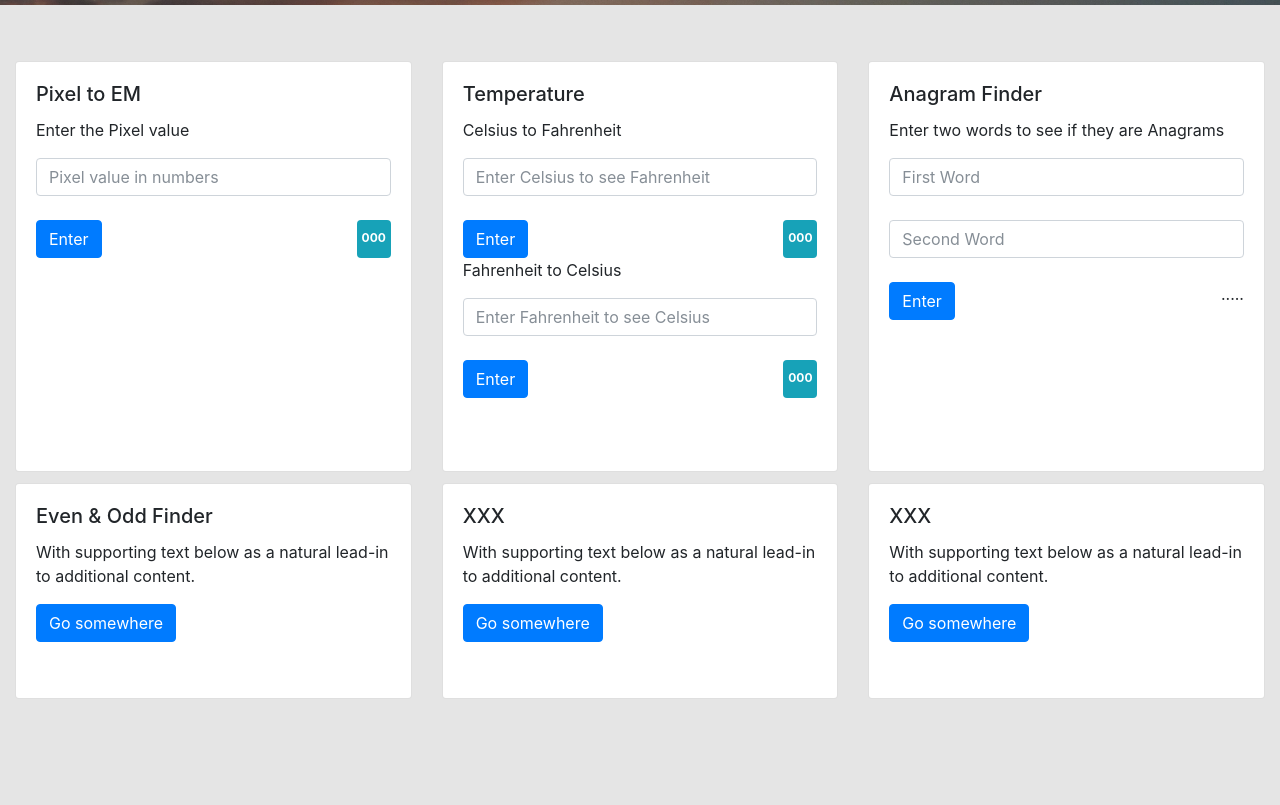
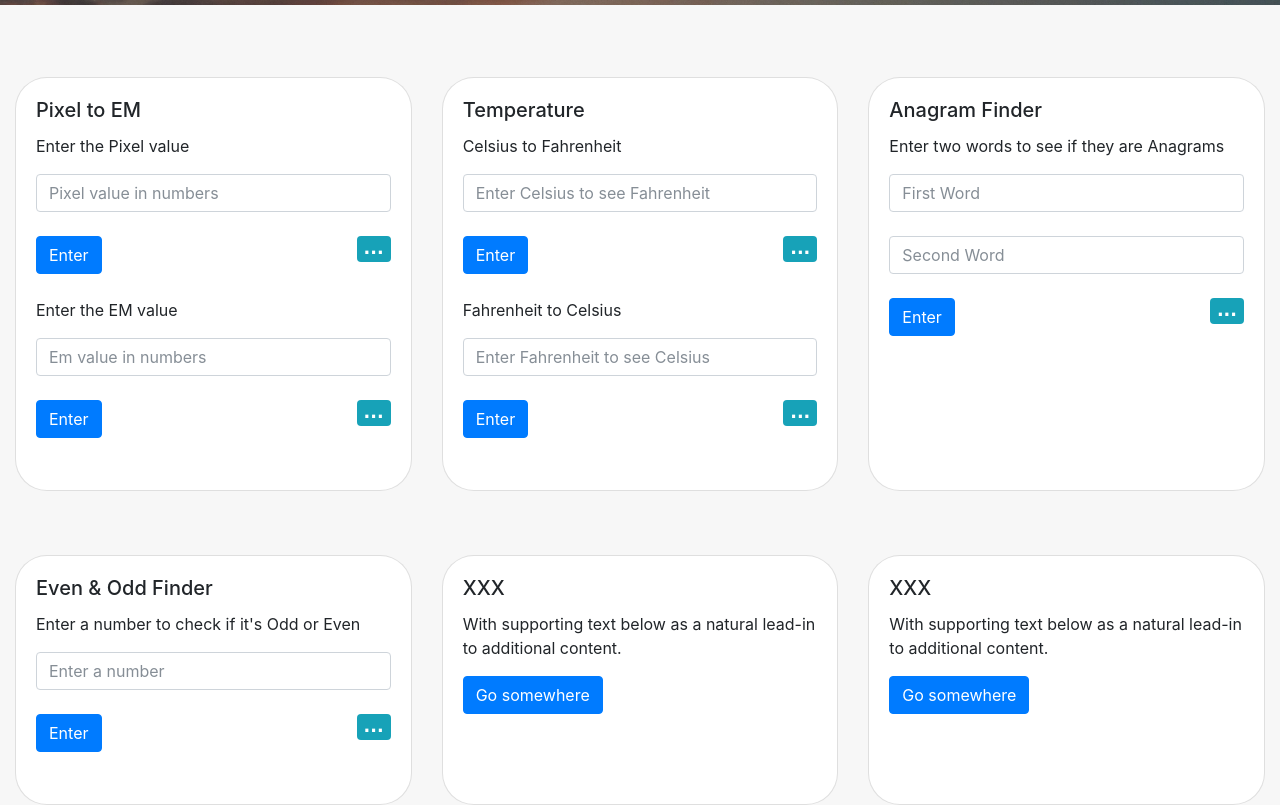
Before and after one commit to zsediqyar/tinyapps, a plain HTML site: page index.html in a window 1280 px wide. Shown: the part 70-875 px from the top of the page. Before the commit the page ends 800 px from the top, so only its background shows below. Drawn offline with nearby package versions, Linux system fonts and the light colour scheme; a web font is replaced by a local one.

Commit message:
odd and even finder done

```diff
--- a/css/main.css
+++ b/css/main.css
@@ -1,5 +1,5 @@
 body {
-  background: rgba(0, 0, 0, 0.1);
+  background: rgba(0, 0, 0, 0.03);
 }
 #header {
   width: 100%;
@@ -23,16 +23,20 @@ body {
   margin-top: 3em;
 }
 
+.badge {
+ font-size: 1.1em;
+ font-family: cursive;
+}
 
-.badge-info {
-  height: 38px;
-  padding-top: 1em;
-  color: white;
-}
+/*.badge-info {*/
+/*  height: 38px;*/
+/*  padding-top: 1em;*/
+/*  color: white;*/
+/*}*/
 
 .badge-info span {
   text-align: center;
-  color: white;
+  color: rgba(255, 255, 255, .3);
 }
 
 
@@ -42,6 +46,28 @@ button:hover {
 }
 
 .card {
-  height: 110%;
+  height: 100%;
+  margin: 1em auto;
+  border-radius: 2em;
+}
+
+.col-md-4 {
   margin: .5em auto;
 }
+
+@media (max-width: 550px) {
+  .display-4 {
+    font-size: 2em;
+  }
+
+  #header {
+    height: 100px;
+  }
+}
+
+
+@media (max-width: 800px) {
+  .display-4 {
+    font-size: 2.5em;
+  }
+}
--- a/index.html
+++ b/index.html
@@ -60,7 +60,13 @@
             <input type="number" id="pixelInput" class="form-control" placeholder="Pixel value in numbers" onchange="showEmResult();">
             <br>
             <button type="button" name="button" class="btn btn-primary" onclick="showEmResult();">Enter</button>
-            <span id="emResult" class="float-right badge badge-info">000</span>
+            <span id="emResult" class="float-right badge badge-info">...</span>
+            <br><br>
+            <p class="card-text">Enter the EM value</p>
+            <input type="number" id="emInput" class="form-control" placeholder="Em value in numbers" onchange="showPxResult();">
+            <br>
+            <button type="button" name="button" class="btn btn-primary" onclick="showPxResult();">Enter</button>
+            <span id="pxResult" class="float-right badge badge-info">...</span>
           </div>
         </div>
       </div>
@@ -73,13 +79,13 @@
             <input type="number" id="celsius" class="form-control" placeholder="Enter Celsius to see Fahrenheit" onchange="celToFahUi();">
             <br>
             <button type="button" name="button" class="btn btn-primary" onclick="celToFahUi();">Enter</button>
-            <span id="celToFahResult" class="float-right badge badge-info">000</span>
-
+            <span id="celToFahResult" class="float-right badge badge-info">...</span>
+            <br><br>
             <p class="card-text">Fahrenheit to Celsius</p>
             <input type="number" id="fahrenheit" class="form-control" placeholder="Enter Fahrenheit to see Celsius" onchange="fahToCelUi();">
             <br>
             <button type="button" name="button" class="btn btn-primary" onclick="fahToCelUi();">Enter</button>
-            <span id="fahCelResult" class="float-right badge badge-info">000</span>
+            <span id="fahCelResult" class="float-right badge badge-info">...</span>
           </div>
         </div>
       </div>
@@ -93,7 +99,7 @@
             <input type="text" class="form-control" id="secondWord" placeholder="Second Word" onchange="anagramLogic();">
             <br>
             <button type="button" class="btn btn-primary" onclick="anagramLogic();">Enter</button>
-            <span id="anagramResult" class="float-right">.....</span>
+            <span id="anagramResult" class="float-right badge badge-info">...</span>
           </div>
         </div>
       </div>
@@ -108,8 +114,11 @@
         <div class="card">
           <div class="card-body">
             <h5 class="card-title">Even & Odd Finder</h5>
-            <p class="card-text">With supporting text below as a natural lead-in to additional content.</p>
-            <a href="#" class="btn btn-primary">Go somewhere</a>
+            <p class="card-text">Enter a number to check if it's Odd or Even</p>
+            <input type="number" id="oeNum" placeholder="Enter a number" class="form-control" onchange="oeFinder();">
+            <br>
+            <button type="button" class="btn btn-primary" onclick="oeFinder();">Enter</button>
+            <span class="float-right badge badge-info" id="oeResult">...</span>
           </div>
         </div>
       </div>
--- a/js/main.js
+++ b/js/main.js
@@ -11,6 +11,21 @@ function showEmResult () {
   var pixeled = pixelToEm();
   var emResult = document.getElementById("emResult");
   emResult.innerHTML = pixeled;
+}
+
+
+//em to pixel logic
+function conEmToPx () {
+  var emInput = document.getElementById("emInput").value;
+  var emPxResult = emInput * 16;
+
+  return emPxResult;
+}
+
+//em to pixel ui
+function showPxResult () {
+  var emPixel = conEmToPx();
+  var pxResult = document.getElementById("pxResult").innerHTML = emPixel;
 }
 
 
@@ -60,3 +75,16 @@ function anagramLogic (a,b) {
     anagramResult.innerHTML = "Oops!! They seem to not be Anagrams :(";
   }
 }
+
+//***************** Odd and Even Finder **************
+
+function oeFinder () {
+  var oeVal = document.getElementById("oeNum").value;
+  var oeResult = document.getElementById("oeResult");
+
+  if(oeVal%2 == 0) {
+    oeResult.innerHTML = "Even";
+  } else {
+    oeResult.innerHTML = "Odd";
+  }
+}
```
